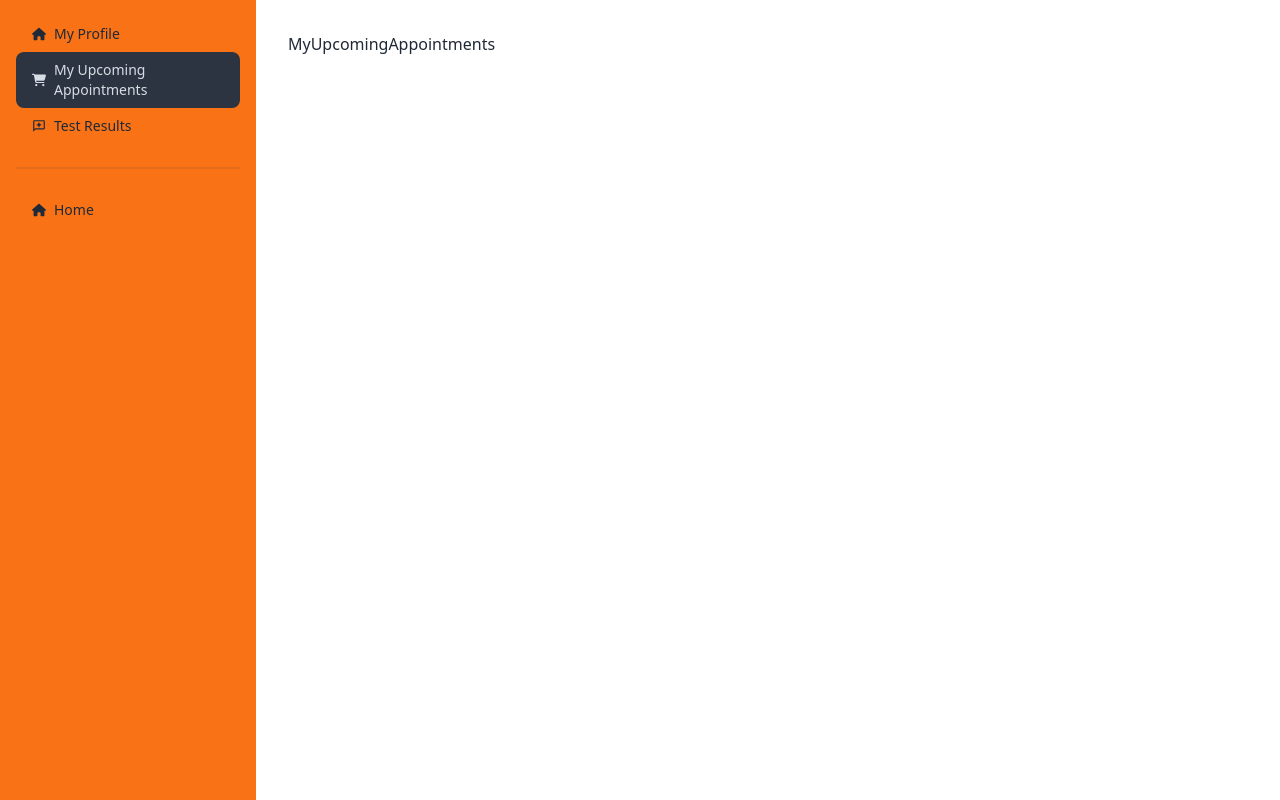
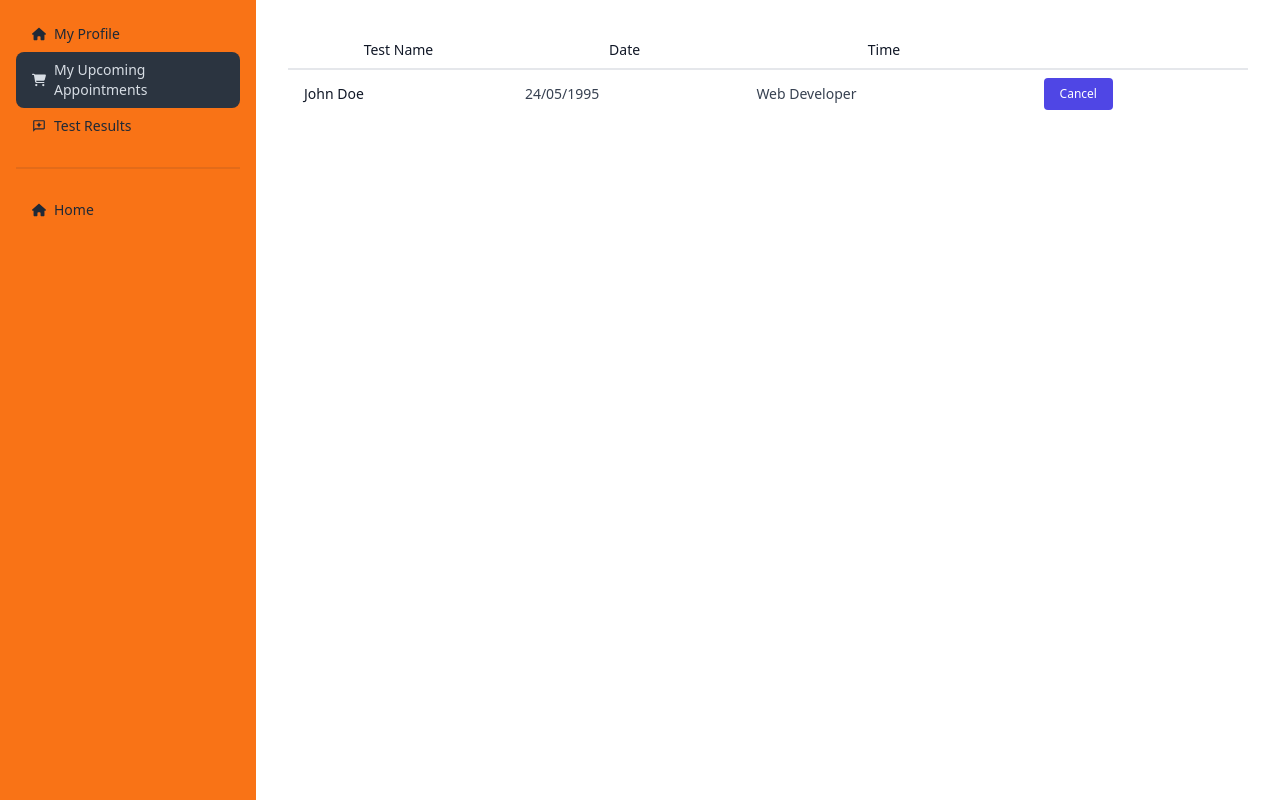
Before and after one commit to Tamim239/DiagnoSage-client-side, a React (Vite) app: page /dashboard/myUpcomingAppointments in a window 1280 px wide. Built offline with nearby package versions, Linux system fonts and the light colour scheme; no server answers; sample sign-in values are in the browser's storage.

Commit message:
added admin dashboard

```diff
--- /dev/null
+++ b/src/Components/Dashboard/AddBanner/AddBanner.jsx
@@ -0,0 +1,6 @@
+
+export const AddBanner = () => {
+  return (
+    <div>AddBanner</div>
+  )
+}
--- /dev/null
+++ b/src/Components/Dashboard/AddTest/AddTest.jsx
@@ -0,0 +1,6 @@
+
+export const AddTest = () => {
+  return (
+    <div>AddTest</div>
+  )
+}
--- /dev/null
+++ b/src/Components/Dashboard/AllBanner/AllBanner.jsx
@@ -0,0 +1,6 @@
+
+export const AllBanner = () => {
+  return (
+    <div>AllBanner</div>
+  )
+}
--- /dev/null
+++ b/src/Components/Dashboard/AllTest/AllTest.jsx
@@ -0,0 +1,6 @@
+
+export const AllTest = () => {
+  return (
+    <div>AllTest</div>
+  )
+}
--- /dev/null
+++ b/src/Components/Dashboard/AllUser/AllUser.jsx
@@ -0,0 +1,6 @@
+
+export const AllUser = () => {
+  return (
+    <div>AllUser</div>
+  )
+}
--- a/src/Components/Dashboard/MyUpcomingAppointments/MyUpcomingAppointments.jsx
+++ b/src/Components/Dashboard/MyUpcomingAppointments/MyUpcomingAppointments.jsx
@@ -1,6 +1,34 @@
 
 export const MyUpcomingAppointments = () => {
   return (
-    <div>MyUpcomingAppointments</div>
+<div className="overflow-x-auto">
+  <table className="min-w-full divide-y-2 divide-gray-200 bg-white text-sm">
+    <thead className="ltr:text-left rtl:text-right">
+      <tr>
+        <th className="whitespace-nowrap px-4 py-2 font-medium text-gray-900">Test Name</th>
+        <th className="whitespace-nowrap px-4 py-2 font-medium text-gray-900">Date</th>
+        <th className="whitespace-nowrap px-4 py-2 font-medium text-gray-900">Time</th>
+        <th className="px-4 py-2"></th>
+      </tr>
+    </thead>
+
+    <tbody className="divide-y divide-gray-200">
+      <tr>
+        <td className="whitespace-nowrap px-4 py-2 font-medium text-gray-900">John Doe</td>
+        <td className="whitespace-nowrap px-4 py-2 text-gray-700">24/05/1995</td>
+        <td className="whitespace-nowrap px-4 py-2 text-gray-700">Web Developer</td>
+        <td className="whitespace-nowrap px-4 py-2">
+          <button
+            className="inline-block rounded bg-indigo-600 px-4 py-2 text-xs font-medium text-white hover:bg-indigo-700"
+          >
+            Cancel
+          </button>
+        </td>
+      </tr>
+
+
+    </tbody>
+  </table>
+</div>
   )
 }
--- /dev/null
+++ b/src/Components/Dashboard/Reservation/Reservation.jsx
@@ -0,0 +1,6 @@
+
+export const Reservation = () => {
+  return (
+    <div>Reservation</div>
+  )
+}
--- /dev/null
+++ b/src/Components/Dashboard/StatisticsPage/StatisticsPage.jsx
@@ -0,0 +1,6 @@
+
+export const StatisticsPage = () => {
+  return (
+    <div>StatisticsPage</div>
+  )
+}
--- a/src/Routes/Routes.jsx
+++ b/src/Routes/Routes.jsx
@@ -7,6 +7,15 @@ import { Dashboard } from "../Layout/Dashboard";
 import { MyProfile } from "../Components/Dashboard/MyProfile/MyProfile";
 import { MyUpcomingAppointments } from "../Components/Dashboard/MyUpcomingAppointments/MyUpcomingAppointments";
 import { TestResult } from "../Components/Dashboard/TestResult/TestResult";
+import { PrivateRoute } from "./PrivateRoute";
+import { AdminRoute } from "./AdminRoute";
+import { AllUser } from "../Components/Dashboard/AllUser/AllUser";
+import { AddTest } from "../Components/Dashboard/AddTest/AddTest";
+import { AllTest } from "../Components/Dashboard/AllTest/AllTest";
+import { Reservation } from "../Components/Dashboard/Reservation/Reservation";
+import { AddBanner } from "../Components/Dashboard/AddBanner/AddBanner";
+import { AllBanner } from "../Components/Dashboard/AllBanner/AllBanner";
+import { StatisticsPage } from "../Components/Dashboard/StatisticsPage/StatisticsPage";
 
 export const router = createBrowserRouter([
     {
@@ -30,6 +39,7 @@ export const router = createBrowserRouter([
     },
 
 
+
     // dashboard
     {
       path: "dashboard",
@@ -41,40 +51,47 @@ export const router = createBrowserRouter([
         // normal user
         {
           path: "myProfile",
-          element: <MyProfile />,
+          element: <PrivateRoute><MyProfile /></PrivateRoute>
         },
         {
           path: 'myUpcomingAppointments',
-          element: <MyUpcomingAppointments />
+          element:  <PrivateRoute> <MyUpcomingAppointments /> </PrivateRoute>
         },
         {
           path: 'testResult',
-          element: <TestResult />
+          element: <PrivateRoute><TestResult /></PrivateRoute>
         },
+
+
 
         // admin routes
         {
-          path: "addItems",
-          element: (
-
-              <p>Hello admin</p>
-
-          ),
+          path: "allUser",
+          element: <AdminRoute><AllUser/></AdminRoute>
         },
         {
-          path: "manageItems",
-          element:
-           <p>admin protected</p>
-
-
+          path: "addTest",
+          element: <AdminRoute><AddTest/></AdminRoute>
         },
         {
-          path: "allUsers",
-          element: (
-
-             <p>admin see all user</p>
-
-          ),
+          path: "allTest",
+          element: <AdminRoute><AllTest /></AdminRoute>
+        },
+        {
+          path: 'reservation',
+          element: <AdminRoute><Reservation /></AdminRoute>
+        },
+        {
+          path: 'addBanner',
+          element: <AdminRoute><AddBanner /></AdminRoute>
+        },
+        {
+          path: 'allBanner',
+          element: <AdminRoute><AllBanner /></AdminRoute>
+        },
+        {
+          path: 'statisticsPage',
+          element: <AdminRoute><StatisticsPage /></AdminRoute>
         },
       ],
     },
--- a/src/Shared/Login/Login.jsx
+++ b/src/Shared/Login/Login.jsx
@@ -1,6 +1,42 @@
-import { Link } from "react-router-dom"
+import { Link,  useNavigate } from "react-router-dom"
+import { useAuth } from "../../Hook/useAuth"
+import Swal from "sweetalert2";
+
 
 export const Login = () => {
+
+  const {signIn} = useAuth()
+const navigate = useNavigate()
+// const location = useLocation()
+
+  const handleSubmit = e =>{
+    e.preventDefault();
+    const form = e.target;
+    const email = form.email.value;
+    const password = form.password.value;
+    console.log(email, password)
+    signIn(email, password)
+    .then(res=>{
+      console.log(res.user)
+      Swal.fire({
+        title: 'user Login successfully.',
+        showClass:{
+          popup: 'animate_animated animate_fadeInDown'
+        },
+        hideClass:{
+          popup: 'animate_animated animate_fadeOutUp'
+        },
+    });
+    navigate("dashboard/myProfile");
+    })
+    .catch(err =>{
+      console.log(err.message)
+    })
+}
+
+
+
+
   return (
 <section className="relative flex flex-wrap lg:h-screen lg:items-center">
   <div className="w-full px-4 py-12 sm:px-6 sm:py-16 lg:w-1/2 lg:px-8 lg:py-24">
@@ -13,13 +49,14 @@ export const Login = () => {
       </p>
     </div>
 
-    <form action="#" className="mx-auto mb-0 mt-8 max-w-md space-y-4">
+    <form onSubmit={handleSubmit} className="mx-auto mb-0 mt-8 max-w-md space-y-4">
       <div>
         <label htmlFor="email" className="sr-only">Email</label>
 
         <div className="relative">
           <input
             type="email"
+            name="email"
             className="w-full rounded-lg border-gray-200 p-4 pe-12 text-sm shadow-sm"
             placeholder="Enter email"
           />
@@ -49,6 +86,7 @@ export const Login = () => {
         <div className="relative">
           <input
             type="password"
+            name="password"
             className="w-full rounded-lg border-gray-200 p-4 pe-12 text-sm shadow-sm"
             placeholder="Enter password"
           />
--- a/src/Shared/Navbar/Navbar.jsx
+++ b/src/Shared/Navbar/Navbar.jsx
@@ -1,5 +1,4 @@
 import { useAuth } from "../../Hook/useAuth"
-import { Container } from "../Container/Container"
 import { Link, NavLink } from 'react-router-dom'
 
 export const Navbar = () => {
@@ -13,14 +12,13 @@ export const Navbar = () => {
         <NavLink to="/">Home</NavLink>
       </li>
       <li>
-        <NavLink to="menu">Our Menu</NavLink>
+        <NavLink to="menu">All Tests</NavLink>
       </li>
       <li>
         <NavLink to="/order">Our Shop</NavLink>
       </li>
       {user && (
-        <Link to="/dashboard/cart" className="indicator">
-          {/* <span className="indicator-item badge badge-secondary">{0}+</span> */}
+        <Link to="/dashboard/myProfile" className="indicator">
           <button className="mr-3">
             Dashboard
           </button>
```
